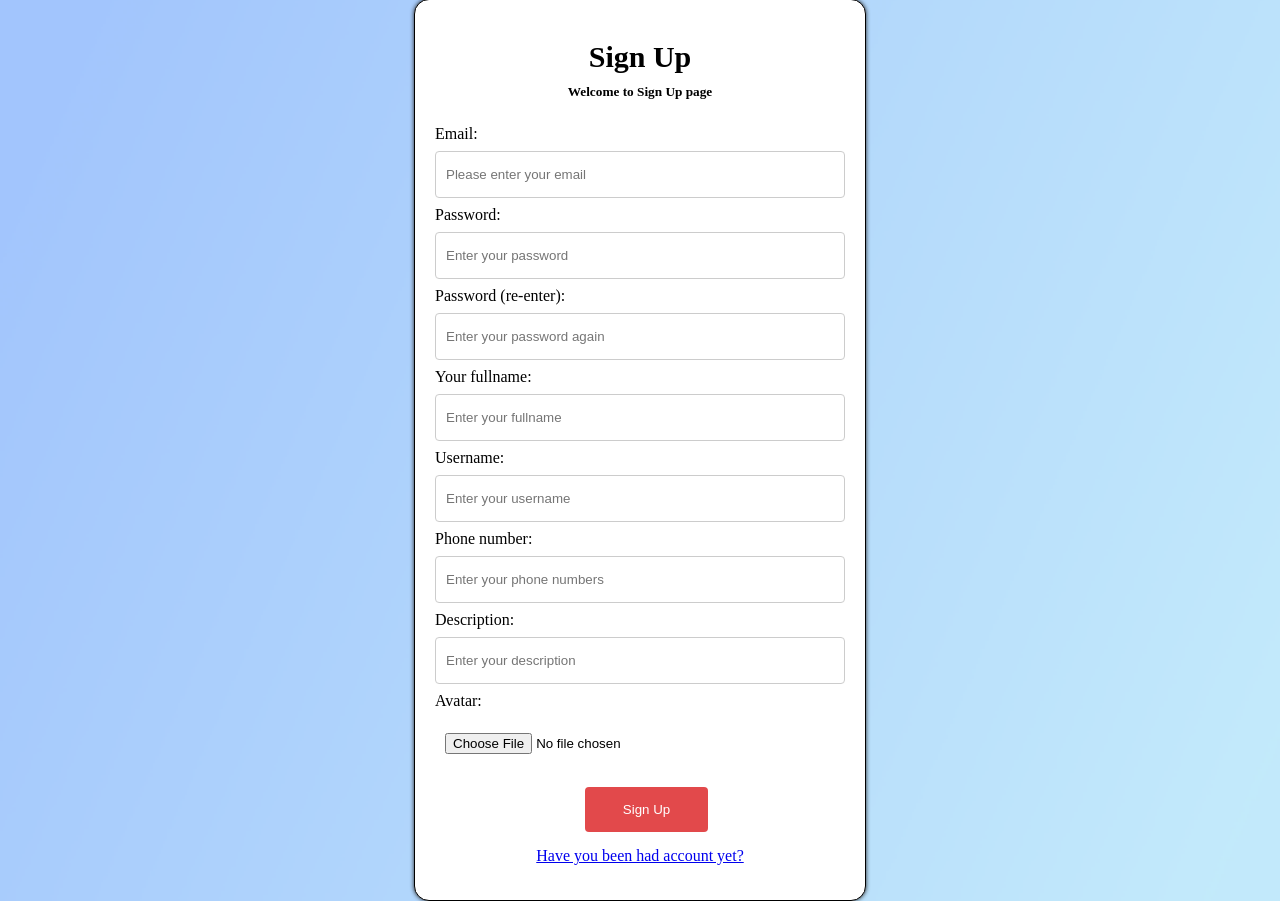
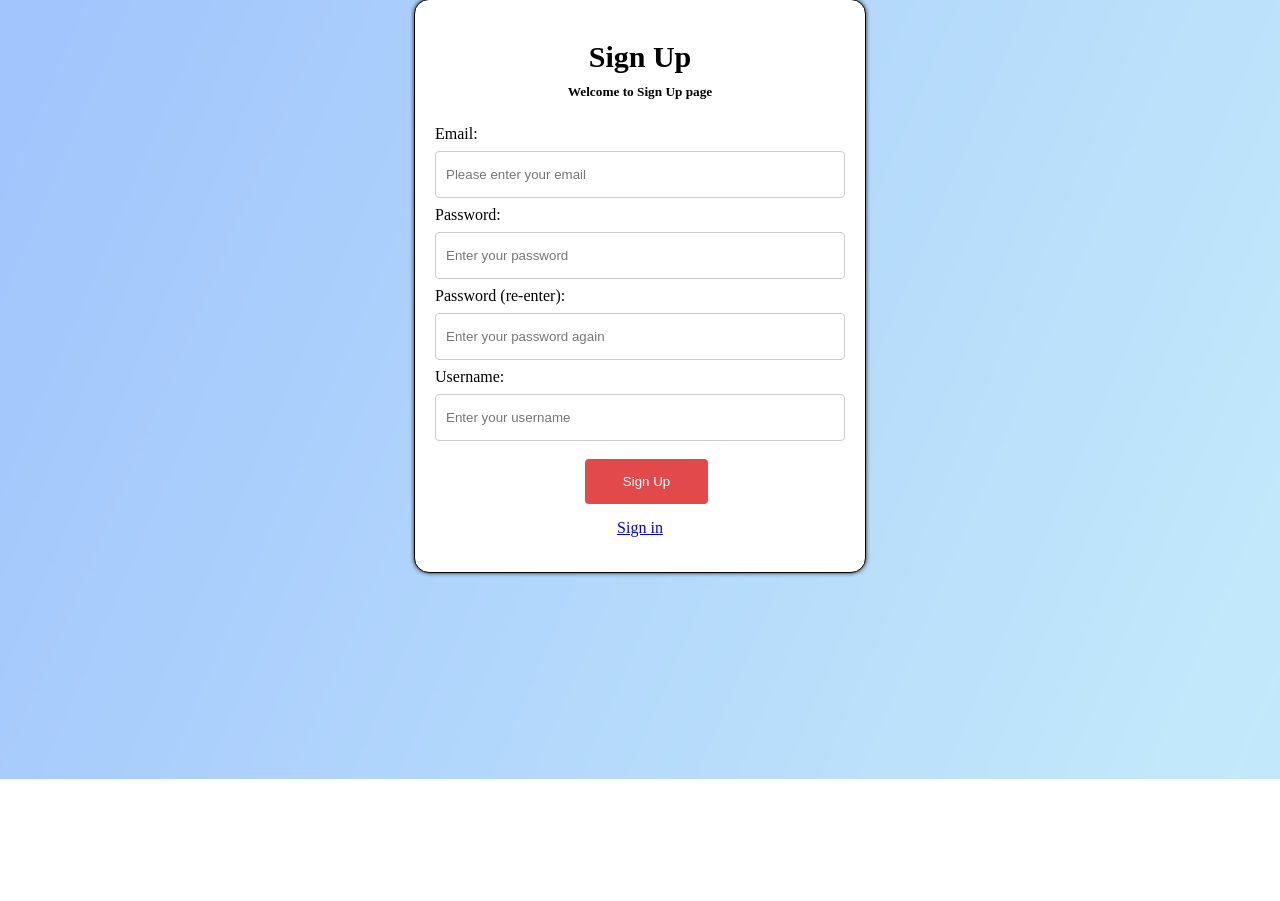
Before and after one commit to linhngoc223/Web-assignment, a PHP site: page /Login/SignUp.php in a window 1280 px wide. Shown: the part 21-922 px from the top of the page. After the commit the page ends 800 px from the top, so only its background shows below. Run offline with PHP 8.4, Linux system fonts and the light colour scheme.

Commit message:
commit 2

```diff
--- a/Core/user.php
+++ b/Core/user.php
@@ -6,7 +6,12 @@ class User{
 
     public function __construct()
     {
-        $this->db = mysqli_connect('localhost', 'linh', 'Rinkute_98', 'linh');
+        define('SERVER', 'localhost');
+        define('PASSWORD', 'Rinkute_98');
+        define('DATABASE', 'ss2');
+        define('USERNAME', 'linh');
+
+        $this->db = mysqli_connect(SERVER, USERNAME, PASSWORD, DATABASE);
 
         if (mysqli_connect_errno()) {
             echo "Error: Could not connect to database.";
@@ -29,13 +34,9 @@ class User{
 
     }
 
-    public function getSignUp($email,$username,$password,$fullname,$phone, $avatar,$des)
+    public function getSignUp($username,$password, $email)
     {
         $password = md5($password);
-
-        $type =1;
-
-        $date = 'CURRENT_TIMESTAMP()';
 
         $checkemail = 'SELECT * FROM users WHERE email = "' . $email . '"';
         $checkusername = 'SELECT * FROM users WHERE username = "' . $username . '"';
@@ -48,11 +49,12 @@ class User{
         //if the username is not in database then insert the table
         if ($count_row == 0 && $count == 0) {
             $sqlInsertDB = 'INSERT INTO users SET email="' . strtolower($email) . '", password = "'
-                . strtolower($password) . '",username= "' . $username. '",fullname="'.$fullname.'",phone="'.$phone.'",avatar="'
-                .$avatar.'", type="'.$type.'",date='.$date.',description="'.$des.'";';
+                . strtolower($password) . '",username= "' . $username. '";';
+            mysqli_query($this->db, $sqlInsertDB);
+
+            return false;
+        } else {
             return true;
-        } else {
-            return false;
         }
     }
 
@@ -64,23 +66,15 @@ class User{
         //Checking for user login or not
         if (isset($_REQUEST['signup'])) {
 
-            $email = $_POST['email'];
-
             $password = $_POST["password"];
-
-            $fullname = $_POST['fullname'];
-
-            $phone = $_POST['phone'];
 
             $username = $_POST['username'];
 
-            $avatar = $_POST['avatar'];
-
-            $des = $_POST['description'];
+            $email = $_POST["email"];
 
 
             //Checking for user login or not
-            $signUp = $this->getSignUp($email, $username, $password, $fullname, $phone, $avatar,$des);
+            $signUp = $this->getSignUp($username, $password, $email);
 
             if ($signUp) {
                 $success = 'Sign in successful';
@@ -107,6 +101,7 @@ class User{
             //this login var will use for the session thing
             $_SESSION["login"] = true;
             $_SESSION["id"] = $userData["id"];
+            $_SESSION['type']= $userData["type"];
             return true;
         } else {
             return false;
@@ -121,9 +116,8 @@ class User{
 
             $login = $this->checkLogin($email, $password);
             if ($login) {
-                //Login success
-                header("location:/index.php");
-
+                //registration success
+                header("location:/User/index.php");
             } else {
                 $error = "Your username or password wrong!";
                 echo "<p><span class='error'>" . $error . "</span></p><br>";
--- a/Login/SignIn.php
+++ b/Login/SignIn.php
@@ -39,7 +39,7 @@ session_start();
             <input type="submit" name="signin" value="Sign In">
         </form>
 
-        <p><a href="SignUp.php">Have you been had account yet?</a><br></p>
+        <p><a href="SignUp.php">Sign Up</a><br></p>
         <p><a href="#">Forgot username or password</a></p>
     </div>
 </body>
--- a/Login/SignUp.php
+++ b/Login/SignUp.php
@@ -22,17 +22,9 @@ if(isset($_POST["signup"])) {
 
     $repassword = $_POST["password-re"];
 
-    $fullname = $_POST['fullname'];
-
-    $phone = $_POST['phone'];
-
     $username = $_POST['username'];
 
-    $avatar = $_POST['avatar'];
-
-    $des = $_POST['description'];
-
-    $user->getSignUp($email, $username, $password, $fullname, $phone, $avatar,$des);
+    $user->getSignUp($email, $username, $password);
 }
 
 ?>
@@ -60,25 +52,12 @@ if(isset($_POST["signup"])) {
             Password (re-enter):<br>
             <input type="password" name="password-re" placeholder="Enter your password again"required><br>
 
-            Your fullname:<br>
-            <input type="text" name="fullname" placeholder="Enter your fullname" pattern="[a-zA-Z]{1,}" required><br>
-
             Username:<br>
             <input type="text" name="username" placeholder="Enter your username"required><br>
 
-            Phone number: <br>
-            <input type="text" name="phone" id="phone" placeholder="Enter your phone numbers" pattern="[0-9]{1,}" required>
-
-            Description:<br>
-            <input type="text" name="description" placeholder="Enter your description"required><br>
-
-
-            Avatar:<br>
-            <input type="file" name="avatar" id="avatar"><br>
-
             <input type="submit" name="signup" value="Sign Up">
 
-            <p><a href="SignIn.php" style="background: white">Have you been had account yet?</a><br></p>
+            <p><a href="SignIn.php" style="background: white">Sign in</a><br></p>
         </form>
     </div>
 
```
